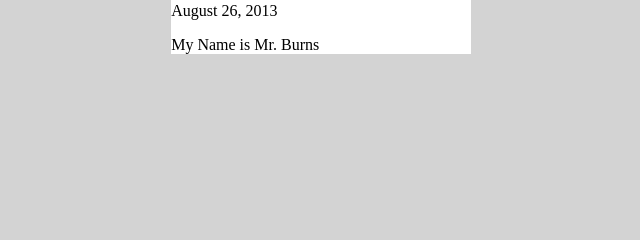
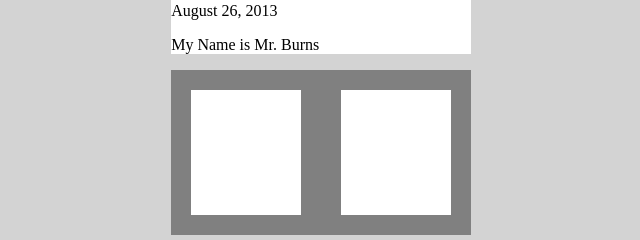
Before and after one commit to lukafranjic94/kenaz, an Angular app: page / in a window 1280 px wide. Shown: the part 1456-1696 px from the top of the page, without its empty margins (548-1188 px from the left). Before the commit the page ends 1534 px from the top, so only its background shows below. Built offline with nearby package versions, Linux system fonts and the light colour scheme.

Commit message:
Add banner to sidebar

```diff
--- a/src/app/pages/home-container/home-container.component.html
+++ b/src/app/pages/home-container/home-container.component.html
@@ -8,4 +8,10 @@
     <app-sidebar-articles [articles]="popularArticles"></app-sidebar-articles>
     <app-sidebar-social></app-sidebar-social>
     <app-sidebar-video></app-sidebar-video>
+    <div class="banner-group">
+        <div class="banner">
+        </div>
+        <div class="banner">
+        </div>
+    </div>
 </div>
--- a/src/app/pages/home-container/home-container.component.scss
+++ b/src/app/pages/home-container/home-container.component.scss
@@ -18,3 +18,17 @@
   min-width: 300px;
   flex: 1;
 }
+
+.banner-group {
+  background-color: gray;
+  width: 100%;
+  display: flex;
+  justify-content: space-between;
+}
+
+.banner {
+  margin: 20px;
+  background-color: white;
+  width: 125px;
+  height: 125px;
+}
```
